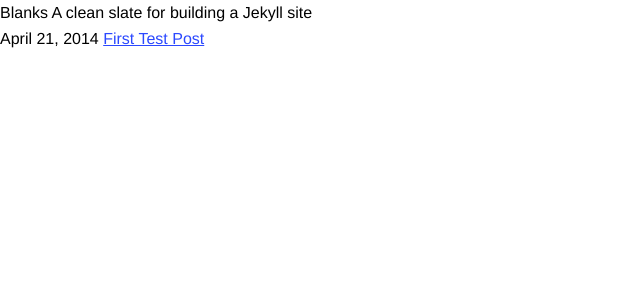
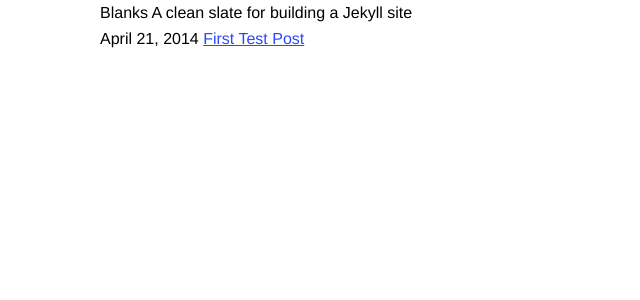
Before and after one commit to levimcg/levimcg.com, a Jekyll site: the page built from index.html, in a window 1280 px wide. Shown: the top 300 px of the page, without its empty margins (0-640 px from the left). Built offline with Jekyll 4.4.1, drawn with Linux system fonts in a browser that asks for light colours; nearby versions of some CDN libraries; Markdown is read by kramdown in place of the engine named in the settings.

Commit message:
adding a wrapper class to center up content

```diff
--- a/_layouts/default.html
+++ b/_layouts/default.html
@@ -9,10 +9,12 @@
     <script src="//ajax.googleapis.com/ajax/libs/jquery/1.11.0/jquery.min.js"></script>
   </head>
 <body>
-  {% include header.html %}
+  <div class="wrapper">
+    {% include header.html %}
 
-    {{ content }}
+      {{ content }}
 
-  {% include footer.html %}
-</body>
+    {% include footer.html %}
+  </div>
+</body><!-- End wrapper -->
 </html>
```
